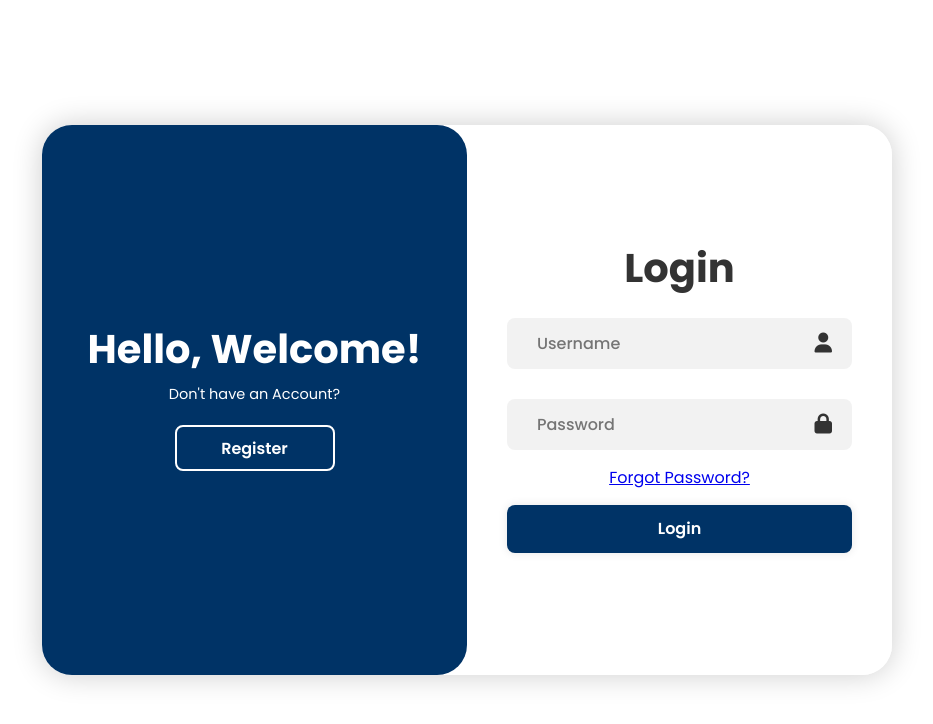
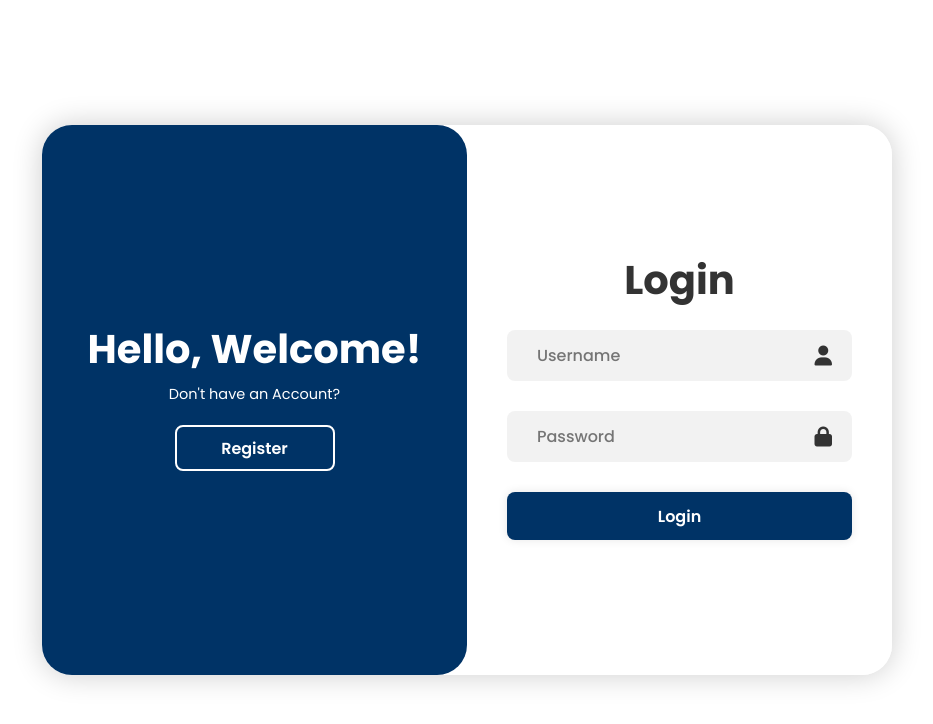
Before and after one commit to WAD621S-2025/Uni-Timetable-Manager, a PHP site: page / in a window 1280 px wide. Shown: the top 724 px of the page, without its empty margins (173-1106 px from the left). Run offline with PHP 8.4, Linux system fonts and the light colour scheme.

Commit message:
final polishing up index.php

```diff
--- a/index.php
+++ b/index.php
@@ -21,9 +21,7 @@
         <input type="password" name="password" placeholder="Password" required>
         <i class="fa-solid fa-lock"></i>
       </div>
-      <div class="forgot-link">
-        <a href="#">Forgot Password?</a>
-      </div>
+
       <button type="submit" class="btn" name="login">Login</button>
     </form>
   </div>
```
